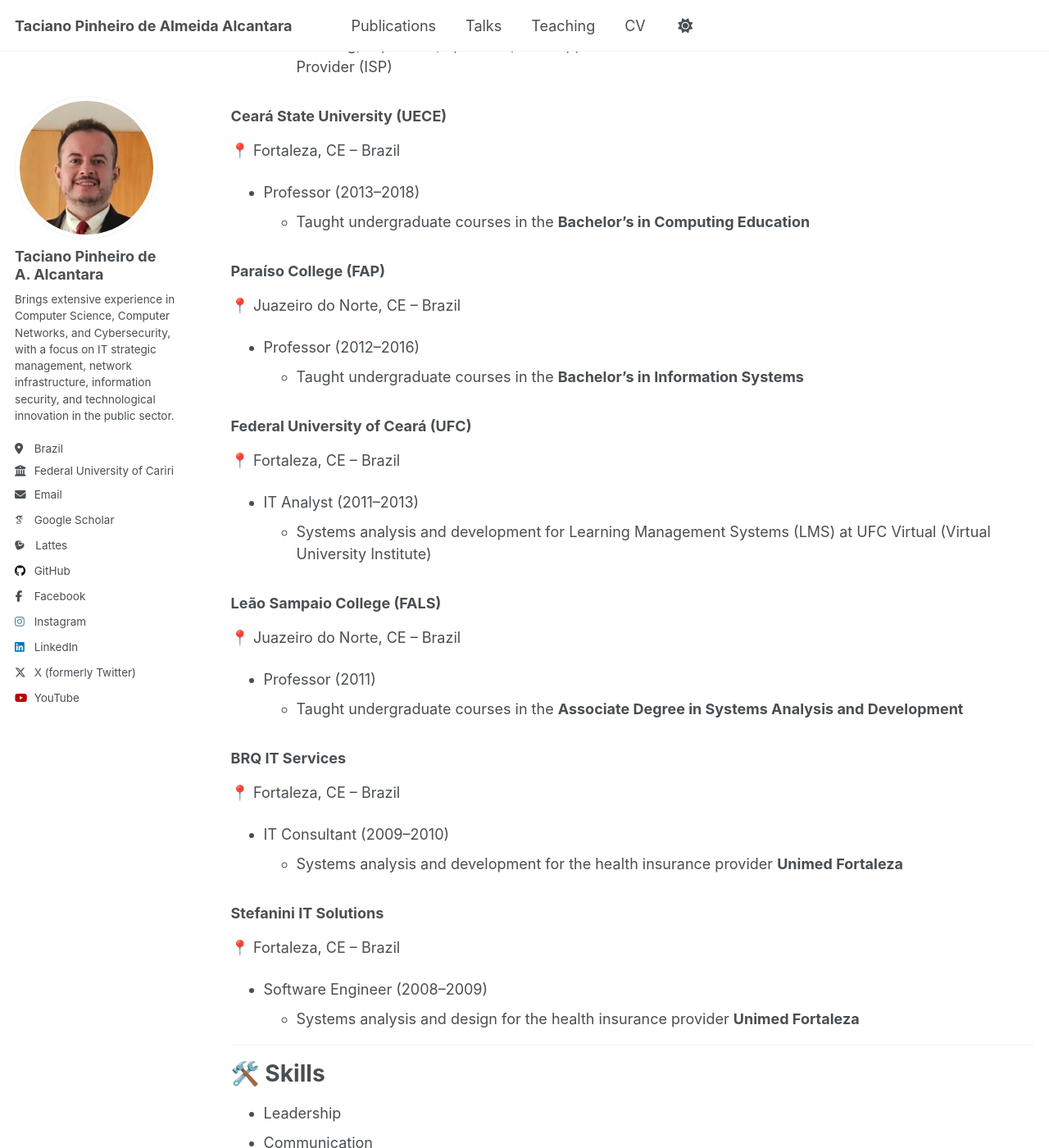
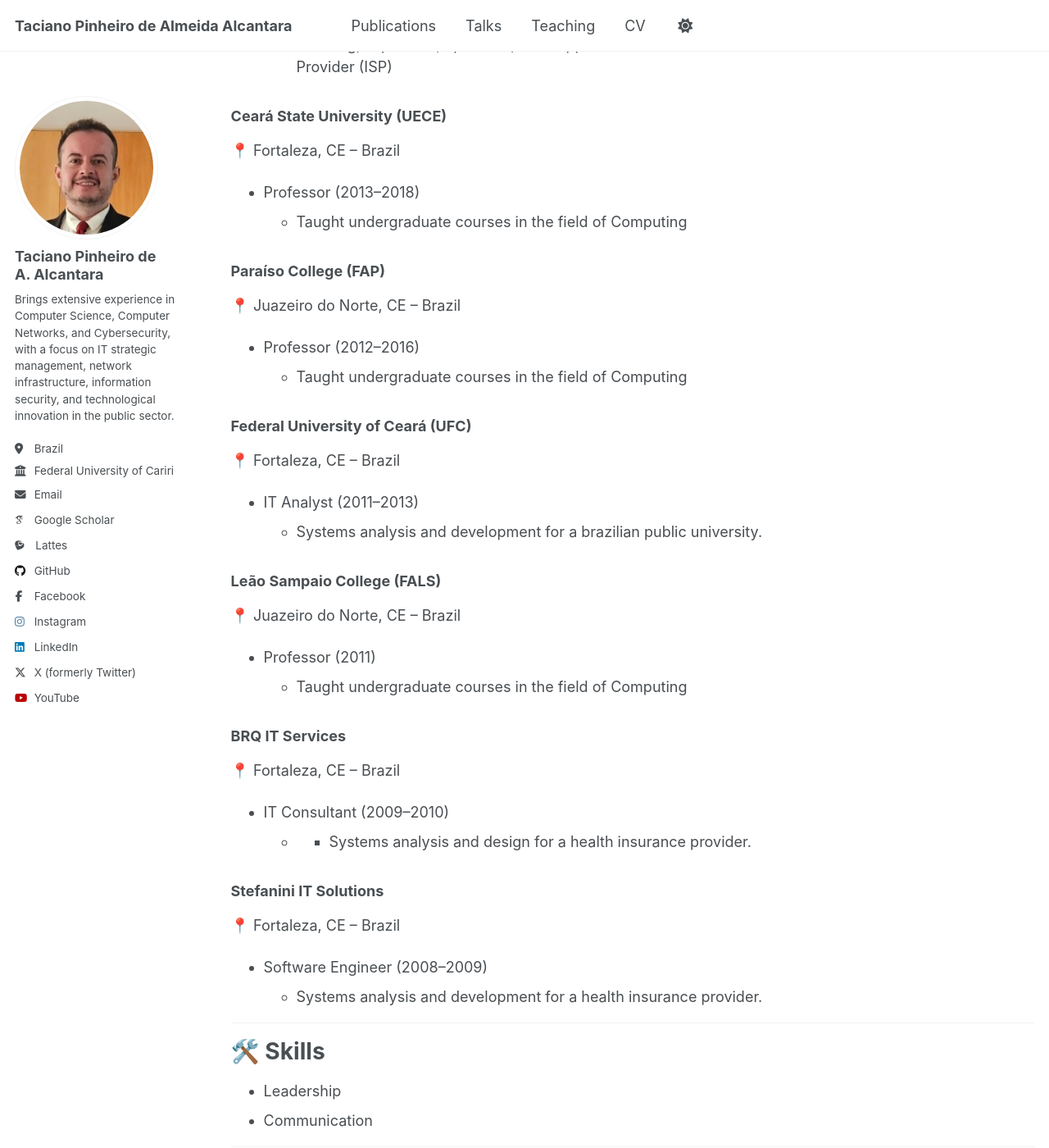
Before and after one commit to tacianopinheiro/tacianopinheiro.github.io, a Jekyll site: the page built from _pages/cv.md, in a window 1280 px wide and 1400 px high, scrolled down 808 px. Shown: the whole window at 82% size. Built offline with Jekyll 4.4.1, drawn with Linux system fonts in a browser that asks for light colours; some web fonts are replaced; some of the changed text lies outside the part shown.

Commit message:
Update cv.md

```diff
--- a/_pages/cv.md
+++ b/_pages/cv.md
@@ -41,32 +41,32 @@ redirect_from:
 ### **Ceará State University (UECE)**
 📍 Fortaleza, CE – Brazil
 * Professor (2013–2018)
-  * Taught undergraduate courses in the **Bachelor’s in Computing Education**
+  * Taught undergraduate courses in the field of Computing
 
 ### **Paraíso College (FAP)**
 📍 Juazeiro do Norte, CE – Brazil
 * Professor (2012–2016)
-  * Taught undergraduate courses in the **Bachelor’s in Information Systems**
+  * Taught undergraduate courses in the field of Computing
 
 ### **Federal University of Ceará (UFC)**
 📍 Fortaleza, CE – Brazil
 * IT Analyst (2011–2013)
-  * Systems analysis and development for Learning Management Systems (LMS) at UFC Virtual (Virtual University Institute)
+  * Systems analysis and development for a brazilian public university.
 
 ### **Leão Sampaio College (FALS)**
 📍 Juazeiro do Norte, CE – Brazil
 * Professor (2011)
-  * Taught undergraduate courses in the **Associate Degree in Systems Analysis and Development**
+  * Taught undergraduate courses in the field of Computing
 
 ### **BRQ IT Services**
 📍 Fortaleza, CE – Brazil
 * IT Consultant (2009–2010)
-  * Systems analysis and development for the health insurance provider **Unimed Fortaleza**
+  * * Systems analysis and design for a health insurance provider.
 
 ### **Stefanini IT Solutions**
 📍 Fortaleza, CE – Brazil
 * Software Engineer (2008–2009)
-  * Systems analysis and design for the health insurance provider **Unimed Fortaleza**
+  * Systems analysis and development for a health insurance provider.
 
 ---
 
@@ -109,4 +109,4 @@ redirect_from:
 
 🤝 Service and Leadership
 ======
-* Currently signed in to 43 different Slack teams
+* Held C-level public sector positions in the field of Information Technology.**
```
